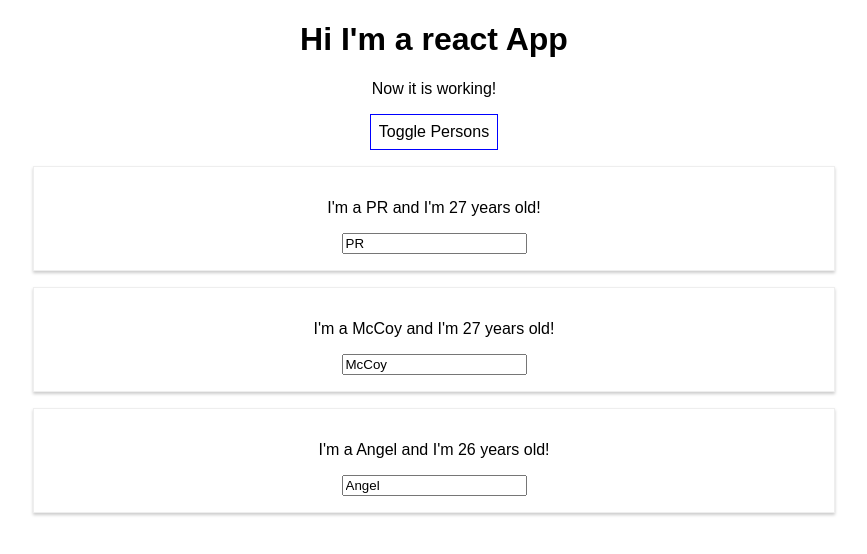
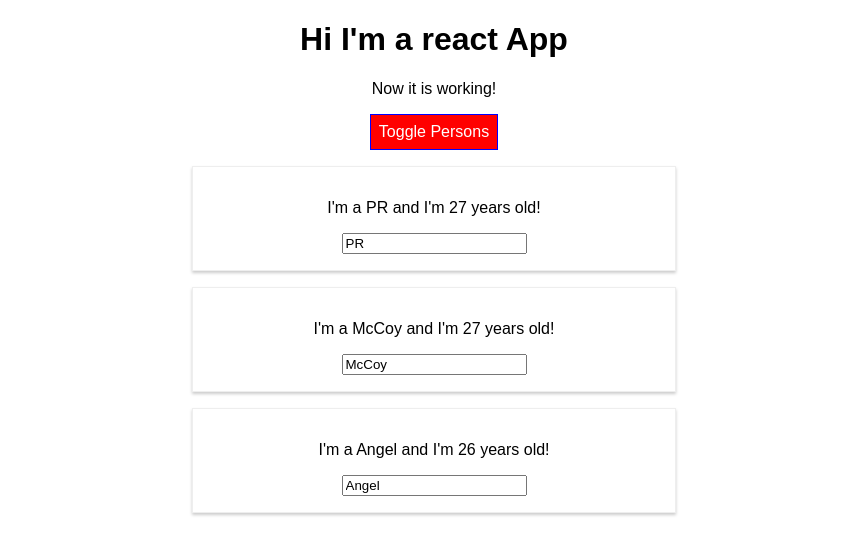
Before and after one commit to PanRes/udemy_react16, a React (Create React App) app: page / in a window 1280 px wide. Both pictures are taken after a click on the button "Toggle Persons". Shown: the top 554 px of the page, without its empty margins (206-1073 px from the left). Built offline with nearby package versions, Linux system fonts and the light colour scheme.

Commit message:
Section 5 lecture 65

```diff
--- a/package.json
+++ b/package.json
@@ -3,6 +3,7 @@
   "version": "0.1.0",
   "private": true,
   "dependencies": {
+    "radium": "^0.25.0",
     "react": "^16.5.2",
     "react-dom": "^16.5.2",
     "react-scripts": "1.1.5"
--- a/src/App.css
+++ b/src/App.css
@@ -1,3 +1,11 @@
 .App {
   text-align: center;
 }
+
+.red {
+    color: red;
+}
+
+.bold {
+    font-weight: bold;
+}
--- a/src/App.js
+++ b/src/App.js
@@ -1,5 +1,6 @@
 import React, { Component } from 'react';
 import './App.css';
+import Radium, {StyleRoot} from 'radium'
 import Person from './Person/Person';
 
 class App extends Component {
@@ -42,11 +43,16 @@
     render() {
 
         const style = {
-            backgroundColor: 'white',
+            backgroundColor: 'green',
+            color: 'white',
             font: 'inherit',
             border: '1px solid blue',
             padding: '8px',
-            coursor: 'pointer'
+            coursor: 'pointer',
+            ':hover': {
+                backgroundColor: 'lightgreen',
+                color: 'black'
+            }
         };
 
         let persons = null;
@@ -64,20 +70,37 @@
                     })}
                 </div>
             )
+
+            style.backgroundColor = 'red';
+            style[':hover']  = {
+                backgroundColor: 'salmon',
+                color: 'black'
+            }
+        }
+
+        let classes = [];
+
+        if (this.state.persons.length <= 2){
+            classes.push('red');
+        }
+        if (this.state.persons.length <= 1){
+            classes.push('bold');
         }
 
         return (
+            <StyleRoot>
                 <div className="App">
                     <h1>Hi I'm a react App</h1>
-                <p>Now it is working!</p>
+                    <p className={classes.join(' ')}>Now it is working!</p>
                     <button
                         style={style}
                         onClick={this.togglePersonsHandler}>Toggle Persons</button>
                     {persons}
                 </div>
+            </StyleRoot>
         );
         // return (React.createElement('div', null, React.createElement('h1', {className: 'App'}, 'Now it should work')));
     }
 }
 
-export default App;
+export default Radium(App);
--- a/src/Person/Person.js
+++ b/src/Person/Person.js
@@ -1,9 +1,17 @@
 import React from 'react';
 import "./Person.css";
+import Radium from "radium";
 
 const person = (props) => {
+
+    const style = {
+        '@media (min-width: 500px)' : {
+            width: '450px'
+        }
+    }
+
     return(
-    	<div className="Person">
+    	<div className="Person" style={style}>
 			<p onClick={props.click}>I'm a {props.name} and I'm {props.age} years old!</p>
 			<p>{props.children}</p>
 			<input type="text" onChange={props.changed} value={props.name} />
@@ -11,4 +19,4 @@
 	)
 };
 
-export default person;
+export default Radium(person);
```
Also changed, not shown: 1 other file (tests, documents, lock files or other folders). Lines whose indentation alone changed are shown as unchanged.
